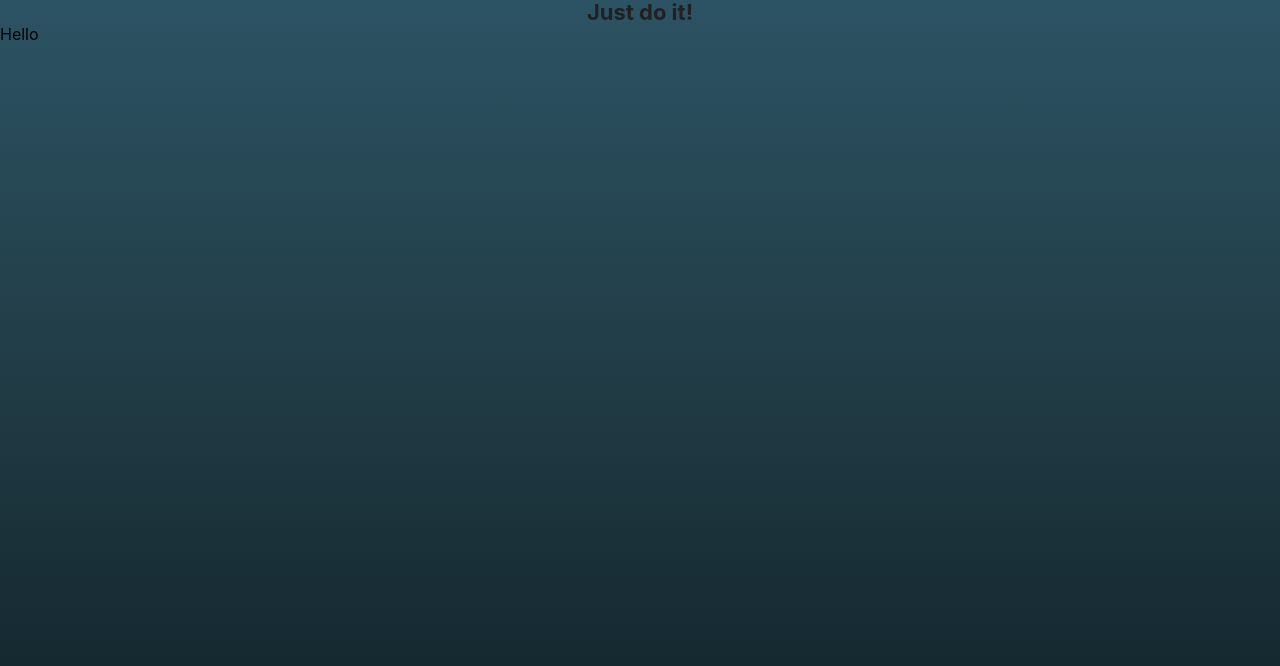
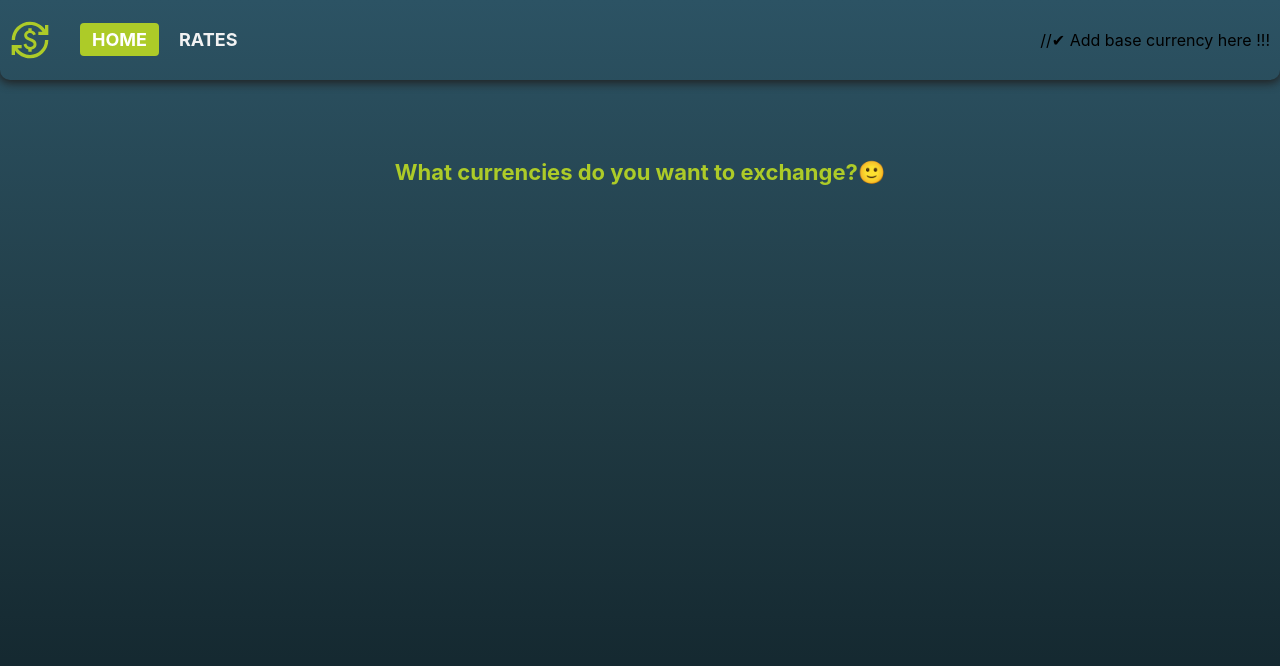
Before and after one commit to dykyys/start-files-blended-vite-5, a React (Vite) app: page / in a window 1280 px wide. Shown: the top 666 px of the page. Built offline with nearby package versions, Linux system fonts and the light colour scheme.

Commit message:
create routes

```diff
--- a/package.json
+++ b/package.json
@@ -21,7 +21,7 @@
     "react-dom": "^18.2.0",
     "react-icons": "^4.12.0",
     "react-redux": "^9.1.0",
-    "react-router-dom": "^6.21.2",
+    "react-router-dom": "^6.22.3",
     "react-select": "^5.8.0",
     "react-spinners": "^0.13.8",
     "redux-persist": "^6.0.0"
--- a/src/App.jsx
+++ b/src/App.jsx
@@ -1,10 +1,18 @@
-import { Heading } from 'components';
+import { Header } from 'components';
+import { lazy } from 'react';
+import { Navigate, Route, Routes } from 'react-router-dom';
+
+const HomePage = lazy(() => import('./pages/Home'));
+const RatesPage = lazy(() => import('./pages/Rates'));
 
 export const App = () => {
   return (
-    <div>
-      <Heading title="Just do it!" />
-      <p>Hello</p>
-    </div>
+    <Routes>
+      <Route path="/" element={<Header />}>
+        <Route index element={<HomePage />} />
+        <Route path="/rates" element={<RatesPage />} />
+        <Route path="*" element={<Navigate to="/" />} />
+      </Route>
+    </Routes>
   );
 };
--- a/src/main.jsx
+++ b/src/main.jsx
@@ -5,9 +5,12 @@ import { App } from './App.jsx';
 
 import 'modern-normalize/modern-normalize.css';
 import './index.css';
+import { BrowserRouter } from 'react-router-dom';
 
 ReactDOM.createRoot(document.getElementById('root')).render(
   <React.StrictMode>
-    <App />
+    <BrowserRouter>
+      <App />
+    </BrowserRouter>
   </React.StrictMode>,
 );
```
Also changed, not shown: 1 other file (tests, documents, lock files or other folders).
